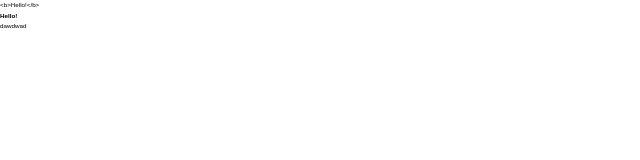
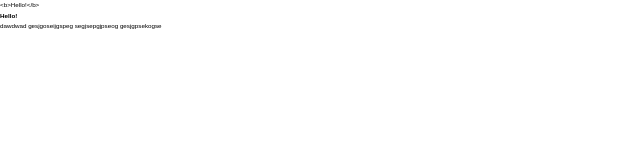
Before and after one commit to minato0328/gitttest, a plain HTML site: page index.html in a window 1280 px wide. Shown: the full height of the page, 0-640 px from the left. Drawn offline with nearby package versions, Linux system fonts and the light colour scheme.

Commit message:
master 2222

```diff
--- a/index.html
+++ b/index.html
@@ -33,6 +33,9 @@
 	  <div v-html="message"></div>
 	</div>
 	dawdwad
+	gesjgoseijgspeg
+	segjsepgjpseog
+	gesjgpsekogse
 	<script src="js/top.js"></script>
 </body>
 </html>
--- a/js/top.js
+++ b/js/top.js
@@ -2,3 +2,5 @@
   el: '#app-102',
   data: { message: '<b>Hello!</b>' }
 })
+
+console.log("aaa")
```
